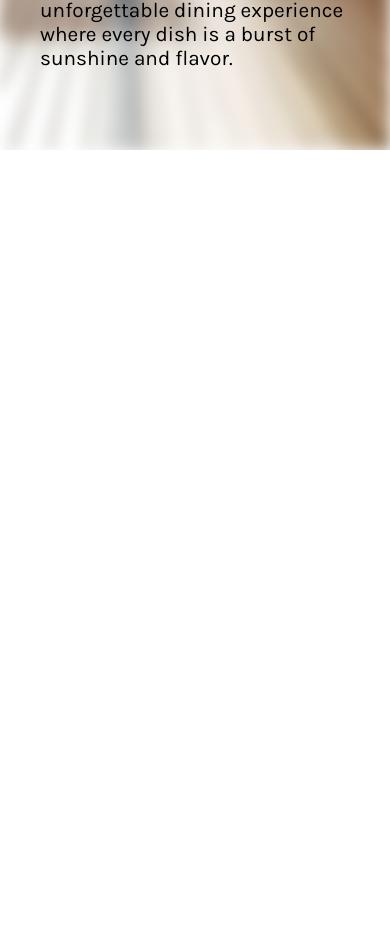
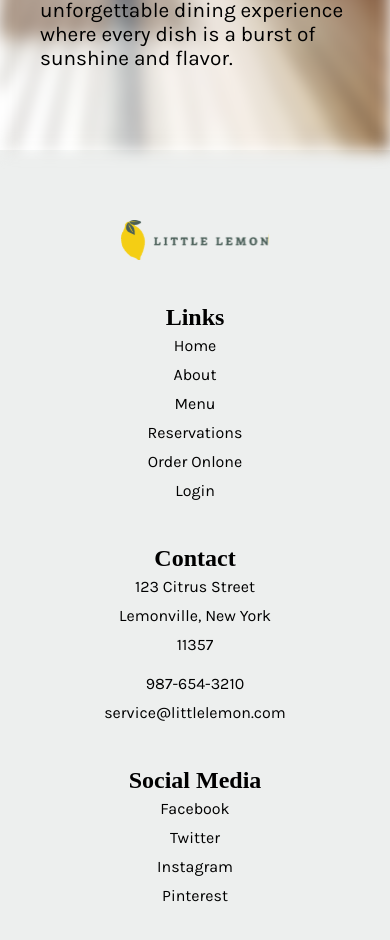
Before and after one commit to ashishthomas2202/little-lemon, a React (Create React App) app: page / in a window 390 px wide. Shown: the part 5057-5997 px from the top of the page. Before the commit the page ends 5207 px from the top, so only its background shows below. Built offline with nearby package versions, Linux system fonts and the light colour scheme; a web font is replaced by a local one.

Commit message:
added responsiveness in footer

```diff
--- a/src/App.js
+++ b/src/App.js
@@ -15,7 +15,7 @@
       <Highlights />
       <Testimonials />
       <About />
-      {/* <Footer /> */}
+      <Footer />
     </>
   );
 }
--- a/src/components/About.module.css
+++ b/src/components/About.module.css
@@ -1,5 +1,5 @@
 .about {
-  width: 100vw;
+  width: 100%;
   max-width: 1200px;
   padding: 70px 20px;
   margin: 0 auto;
--- a/src/components/Footer.module.css
+++ b/src/components/Footer.module.css
@@ -1,9 +1,9 @@
-.footer{
+.footer {
   background-color: var(--highlight-color-1);
   width: 100vw;
 }
 
-.container{
+.container {
   max-width: 1200px;
   display: flex;
   justify-content: space-between;
@@ -11,13 +11,23 @@
   margin: 0 auto;
 }
 
-
-.container article ul{
+.container article ul {
   list-style: none;
 }
 
-.container article ul li{
+.container article ul li {
   font-family: var(--secondary-font);
   padding: 5px 0;
   cursor: pointer;
 }
+
+@media screen and (max-width: 659px) {
+  .container {
+    flex-direction: column;
+    align-items: center;
+    gap: 40px;
+  }
+  .container article {
+    text-align: center;
+  }
+}
```
Lines whose indentation alone changed are shown as unchanged.
